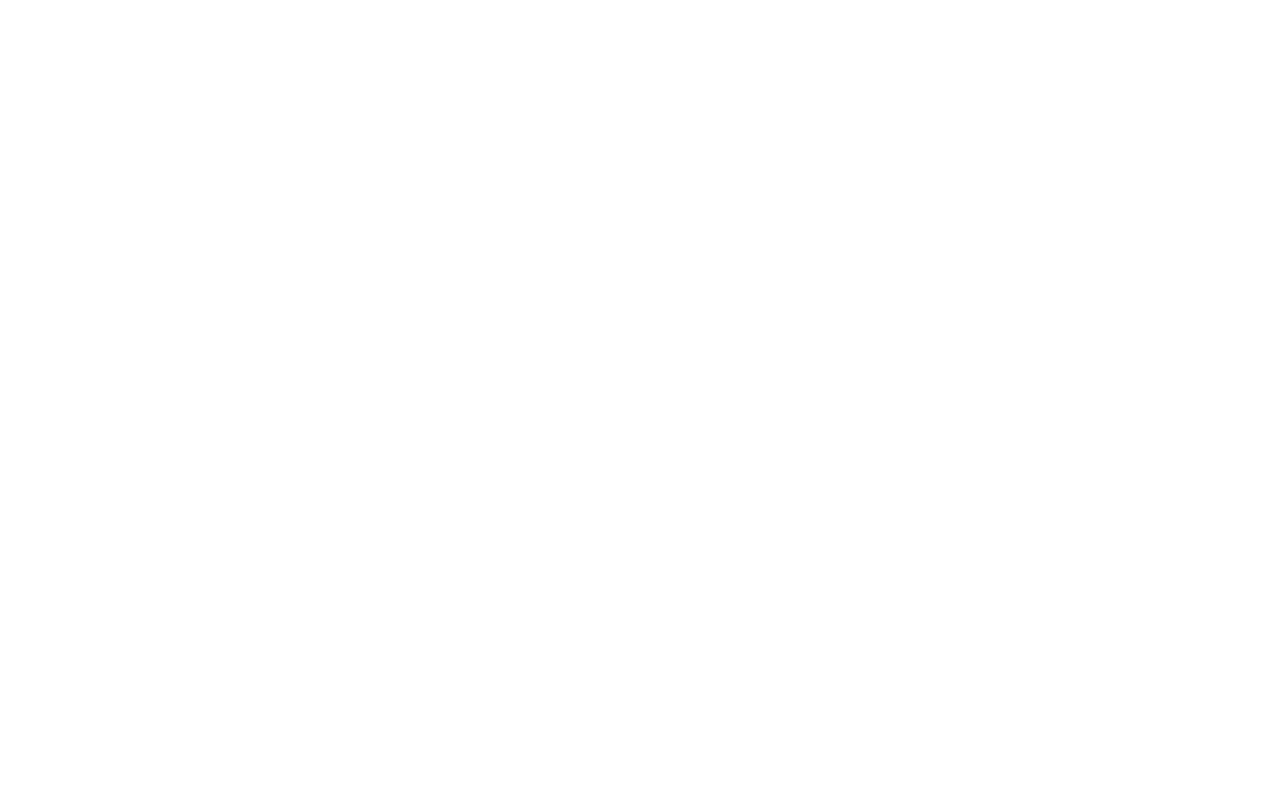
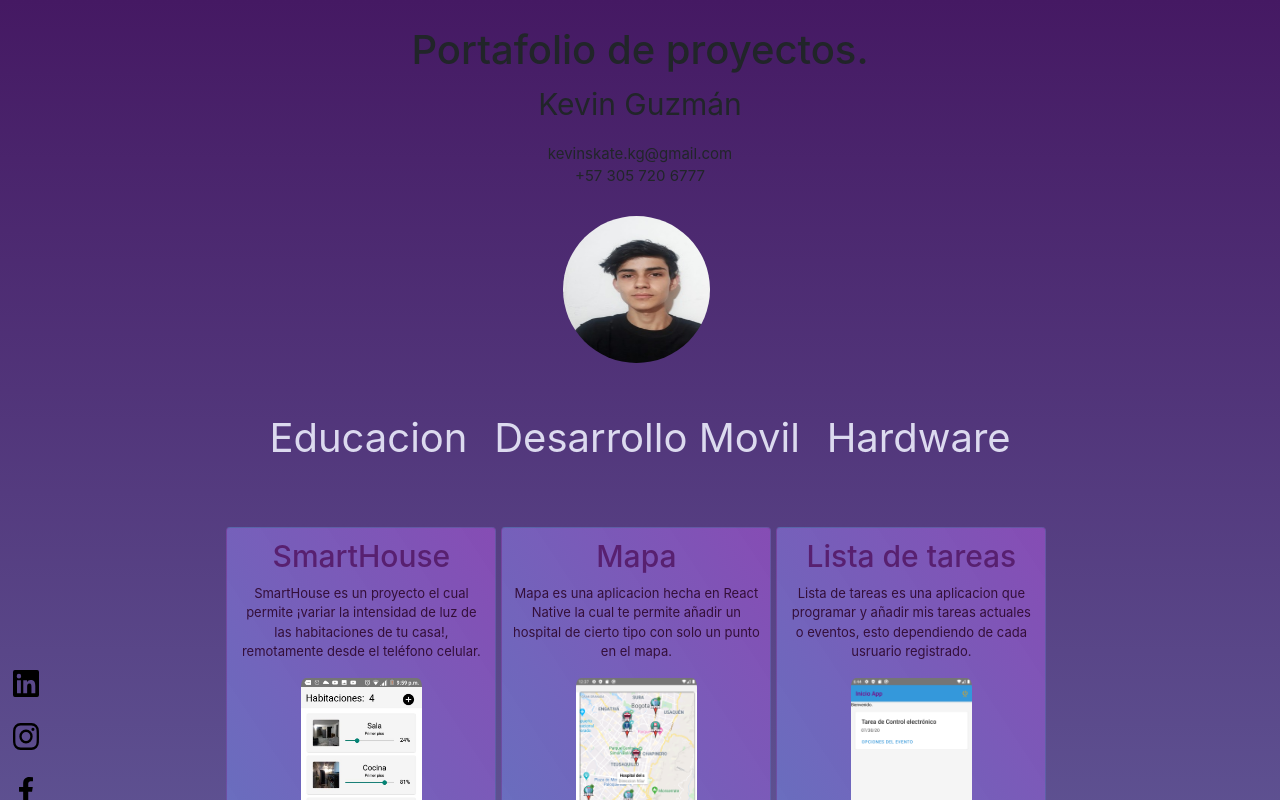
Before and after one commit to kevin-guzman/LandingPage, a React (Create React App) app: page / in a window 1280 px wide. Shown: the top 800 px of the page. Built offline with nearby package versions, Linux system fonts and the light colour scheme.

Commit message:
Trying deploy4

```diff
--- a/src/App.js
+++ b/src/App.js
@@ -17,7 +17,7 @@ let App = () => {
   return (
     <BrowserRouter>
       <Switch>
-        <Route exact path="/LandingPage" component={Home}/>
+        <Route exact path="/" component={Home}/>
         <Route exact path="/proyects" component={Proyects} />
         <Route exact path="/proyects/info"  component={ProyectsInfo} />
         <Route path="*" />
--- a/src/pages/Container.js
+++ b/src/pages/Container.js
@@ -77,7 +77,7 @@ function Container() {
 const Styles={
     textButton:{
         color:'#DCDAEF',
-        fontSize:27
+        fontSize:40
     }
 }
 
--- a/src/styles/Container.css
+++ b/src/styles/Container.css
@@ -79,7 +79,7 @@
     margin-bottom: 20pt;
 }
 .btn {
-    padding: 10px 15px;
+    padding: 10px 10px;
     border: none;
     outline: none;
     cursor: pointer;
```
